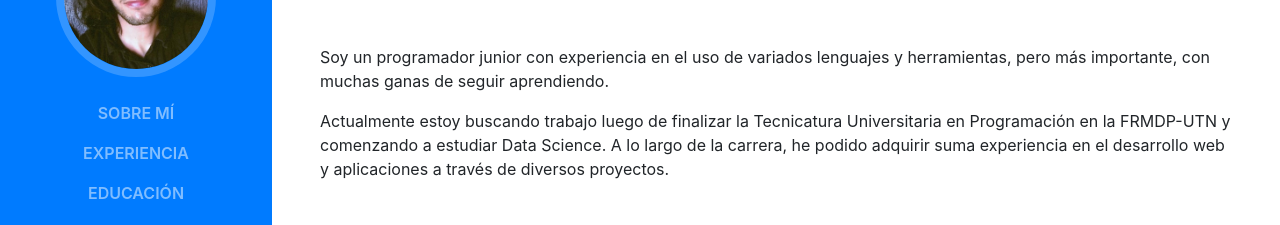
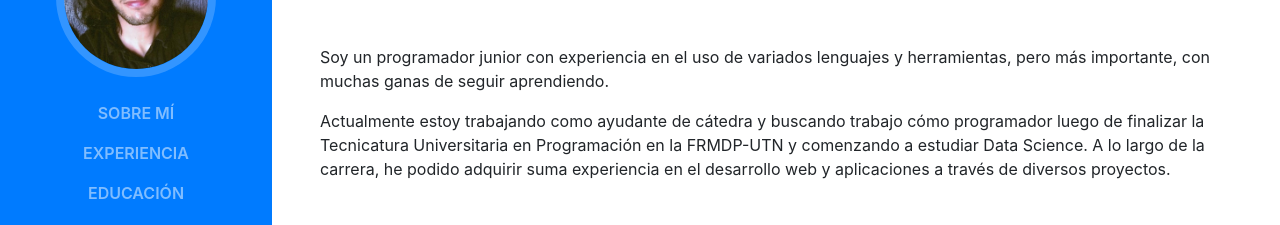
Before and after one commit to ImTobillo/Portfolio, a website with bundled scripts: page index.html in a window 1280 px wide. Shown: the part 299-524 px from the top of the page. Built offline with nearby package versions, Linux system fonts and the light colour scheme; a web font is replaced by a local one.

Commit message:
commit-9

```diff
--- a/index.html
+++ b/index.html
@@ -114,7 +114,7 @@
             Soy un programador junior con experiencia en el uso de variados lenguajes y herramientas, pero más importante, con muchas ganas de seguir aprendiendo.
           </p>
           <p class="mb-5">
-            Actualmente estoy buscando trabajo luego de finalizar la Tecnicatura Universitaria en Programación en la FRMDP-UTN y comenzando a estudiar Data Science. A lo largo de la carrera, he podido adquirir suma experiencia en el desarrollo web y aplicaciones a través de diversos proyectos.
+            Actualmente estoy trabajando como ayudante de cátedra y buscando trabajo cómo programador luego de finalizar la Tecnicatura Universitaria en Programación en la FRMDP-UTN y comenzando a estudiar Data Science. A lo largo de la carrera, he podido adquirir suma experiencia en el desarrollo web y aplicaciones a través de diversos proyectos.
           </p>
           <ul class="list-inline list-social-icons mb-0">
             <li class="list-inline-item">
```
